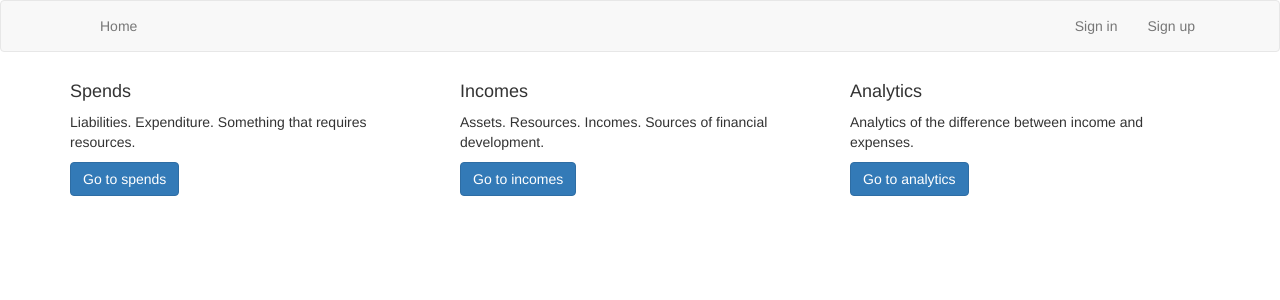
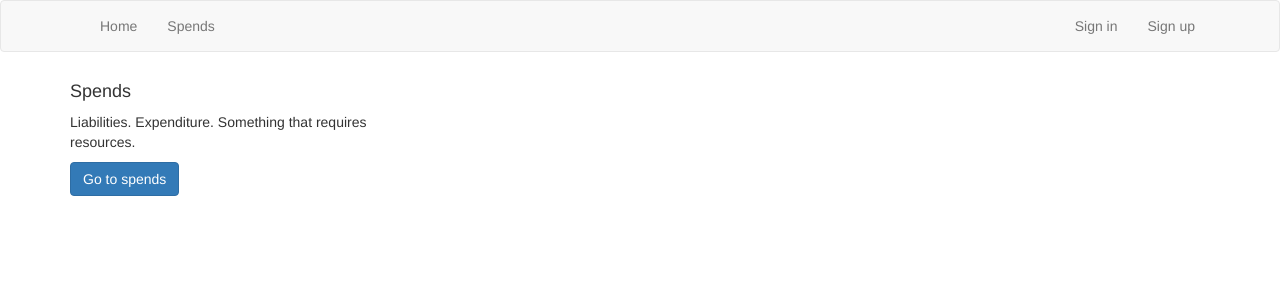
Before and after one commit to alxegorov/spend_control, a Flask app: page / in a window 1280 px wide. Shown: the top 300 px of the page. Run offline with Flask 2, Linux system fonts and the light colour scheme; some libraries are stand-ins or nearby versions.

Commit message:
Spends index page

```diff
--- a/app/main/templates/base.html
+++ b/app/main/templates/base.html
@@ -16,6 +16,7 @@
         <div class="collapse navbar-collapse" id="bs-example-navbar-collapse-1">
             <ul class="nav navbar-nav">
                 <li><a href="{{ url_for('main.index') }}">{{ _('Home') }}</a></li>
+                <li><a href="{{ url_for('spends.index') }}">{{ _('Spends') }}</a></li>
             </ul>
             <ul class="nav navbar-nav navbar-right">
                 {% if current_user.is_anonymous %}
--- a/app/main/templates/index.html
+++ b/app/main/templates/index.html
@@ -3,19 +3,9 @@
 {% block app_content %}
 <div class="row">
     <div class="col-sm-4">
-        <h4>Spends</h4>
-        <p>Liabilities. Expenditure. Something that requires resources.</p>
-        <a href="#" class="btn btn-primary">Go to spends</a>
-    </div>
-    <div class="col-sm-4">
-        <h4>Incomes</h4>
-        <p>Assets. Resources. Incomes. Sources of financial development.</p>
-        <a href="#" class="btn btn-primary">Go to incomes</a>
-    </div>
-    <div class="col-sm-4">
-        <h4>Analytics</h4>
-        <p>Analytics of the difference between income and expenses.</p>
-        <a href="#" class="btn btn-primary">Go to analytics</a>
+        <h4>{{ _('Spends') }}</h4>
+        <p>{{ _('Liabilities. Expenditure. Something that requires resources.') }}</p>
+        <a href="{{ url_for('spends.index') }}" class="btn btn-primary">{{ _('Go to spends') }}</a>
     </div>
 </div>
 {% endblock %}
--- a/app/spends/routes.py
+++ b/app/spends/routes.py
@@ -5,6 +5,11 @@ from app import db
 from app.spends import bp
 from app.spends.forms import AddNewCarForm
 from app.models import CarModel
+
+
+@bp.route('/')
+def index():
+    return render_template('start.html')
 
 
 @bp.route('/addcar', methods=['GET', 'POST'])
--- /dev/null
+++ b/app/spends/templates/start.html
@@ -0,0 +1,5 @@
+{% extends 'base.html' %}
+
+{% block app_content %}
+
+{% endblock %}
```
